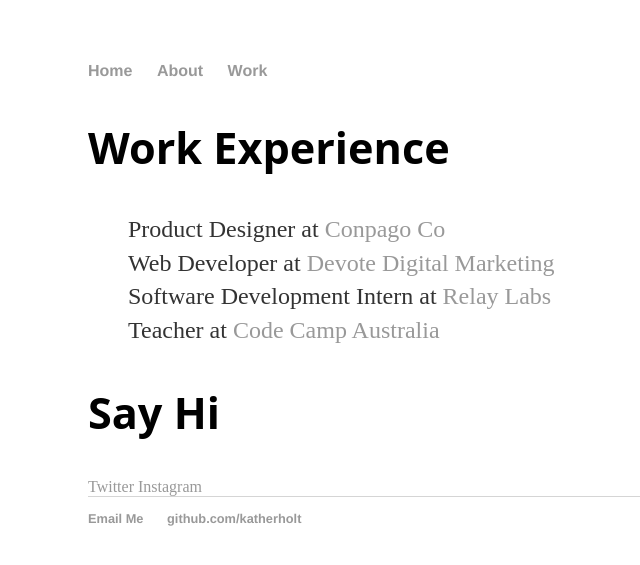
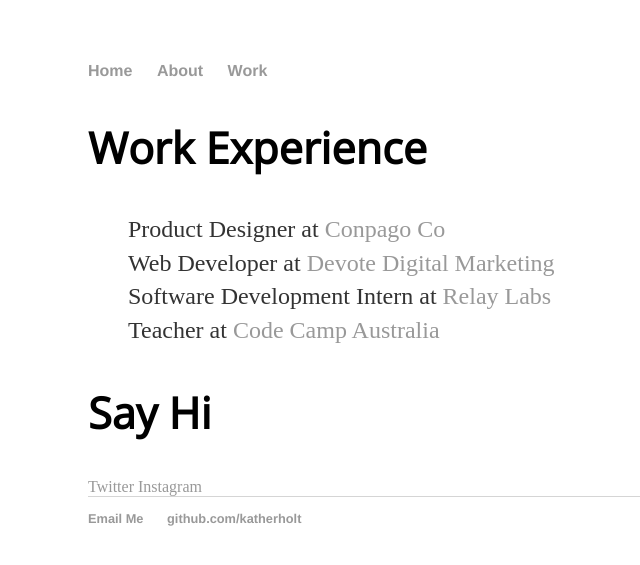
Before and after one commit to katherholt/katherholt.github.io, a Jekyll site: the page built from about/index.html, in a window 1280 px wide. Shown: the top 565 px of the page, without its empty margins (104-744 px from the left). Built offline with Jekyll 4.4.1, drawn with Linux system fonts in a browser that asks for light colours; some web fonts are replaced.

Commit message:
Update default.html

```diff
--- a/_layouts/default.html
+++ b/_layouts/default.html
@@ -3,6 +3,7 @@
 
   <head>
     <title>{{ page.title }}</title>
+    <link href="https://fonts.googleapis.com/css?family=Open+Sans|Source+Serif+Pro:700" rel="stylesheet">
     <link rel="stylesheet" type="text/css" href="/css/main.css">
   </head>
 
```
